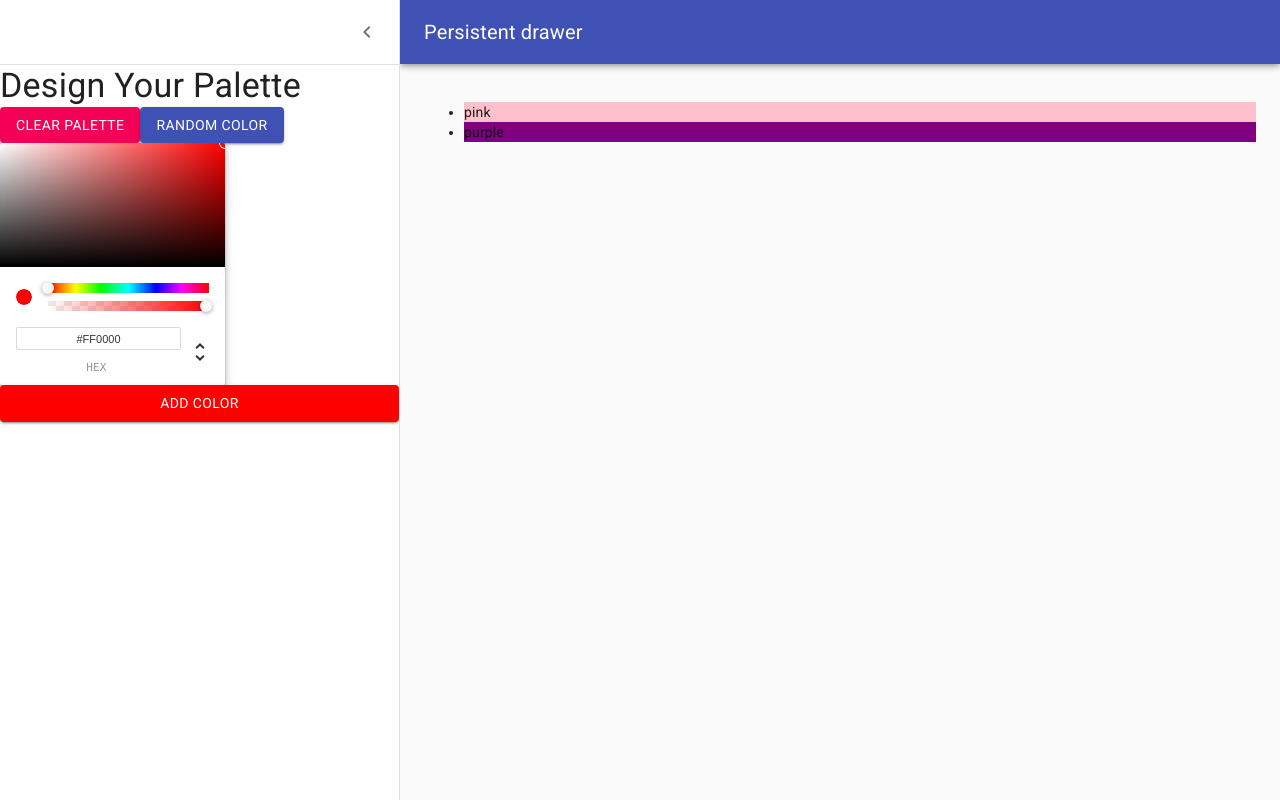
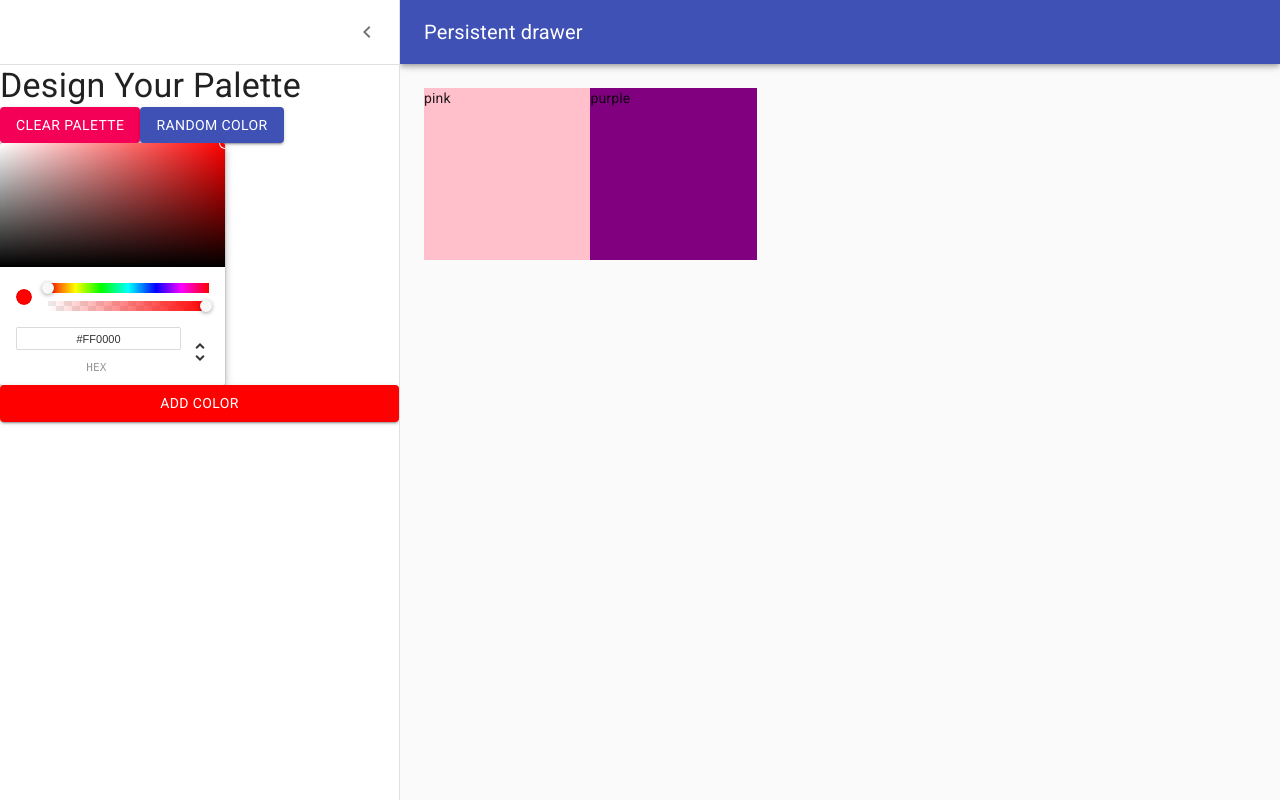
Before and after one commit to arafhossain/color-picker, a React (Create React App) app: page /palette/new in a window 1280 px wide. Built offline with nearby package versions, Linux system fonts and the light colour scheme.

Commit message:
Added NewColorBox component

```diff
--- /dev/null
+++ b/src/NewColorBox.js
@@ -0,0 +1,28 @@
+import React, { Component } from "react";
+import { withStyles } from "@material-ui/styles";
+
+let styles = {
+  root: {
+    width: "20%",
+    height: "25%",
+    margin: "0 auto",
+    display: "inline-block",
+    position: "relative",
+    marginBottom: "-3.5px"
+  }
+};
+
+class NewColorBox extends Component {
+  render() {
+    return (
+      <div
+        className={this.props.classes.root}
+        style={{ backgroundColor: this.props.color }}
+      >
+        {this.props.color}
+      </div>
+    );
+  }
+}
+
+export default withStyles(styles)(NewColorBox);
--- a/src/NewPaletteForm.js
+++ b/src/NewPaletteForm.js
@@ -13,6 +13,7 @@ import ChevronLeftIcon from "@material-ui/icons/ChevronLeft";
 import ChevronRightIcon from "@material-ui/icons/ChevronRight";
 import { ChromePicker } from "react-color";
 import Button from "@material-ui/core/Button";
+import NewColorBox from './NewColorBox';
 
 const drawerWidth = 400;
 
@@ -62,7 +63,8 @@ const styles = theme => ({
       easing: theme.transitions.easing.sharp,
       duration: theme.transitions.duration.leavingScreen
     }),
-    marginLeft: -drawerWidth
+    marginLeft: -drawerWidth,
+    height: 'calc(100vh - 64px)'
   },
   contentShift: {
     transition: theme.transitions.create("margin", {
@@ -176,11 +178,11 @@ class NewPaletteForm extends Component {
           })}
         >
           <div className={classes.drawerHeader} />
-          <ul>
+
             {this.state.currentPalette.map(color => (
-              <li style={{backgroundColor: color}}>{color}</li>
+              <NewColorBox color={color}/>
             ))}
-          </ul>
+
         </main>
       </div>
     );
```
